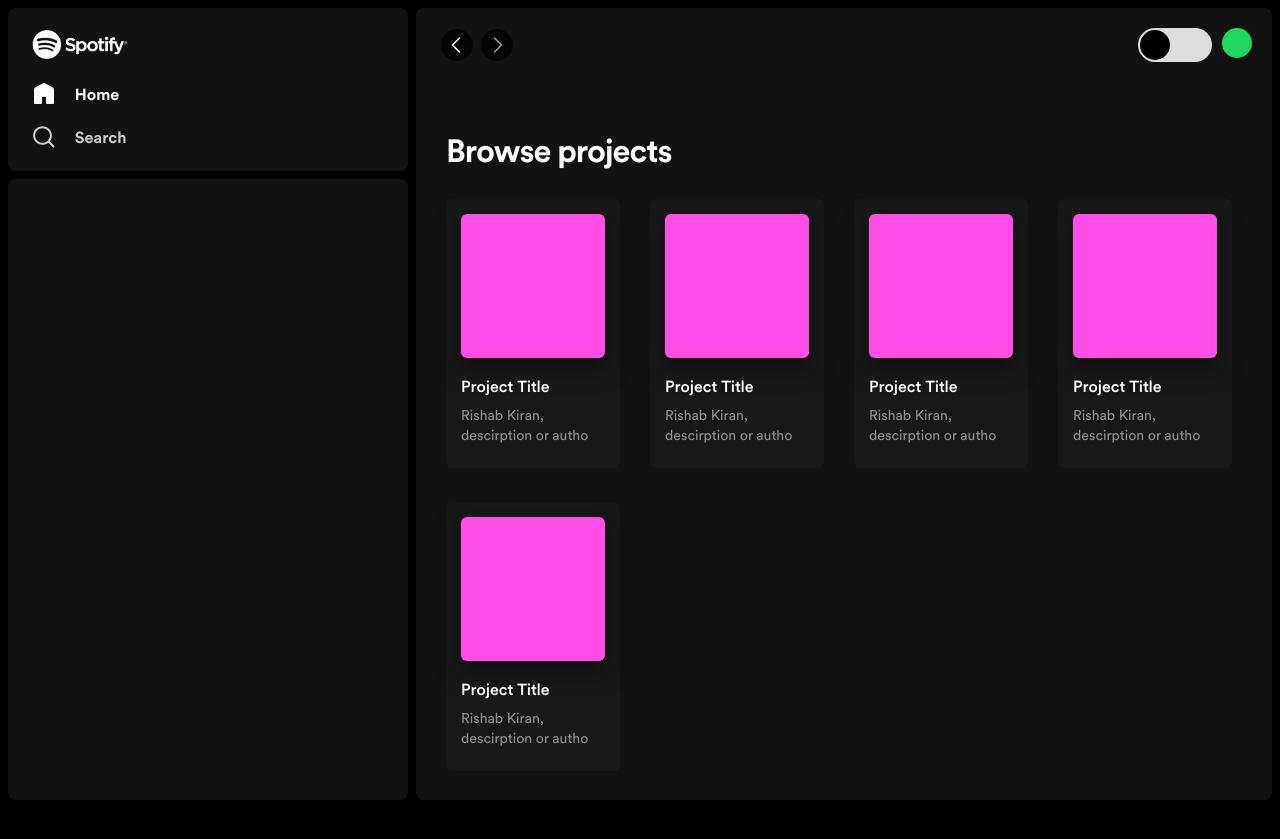
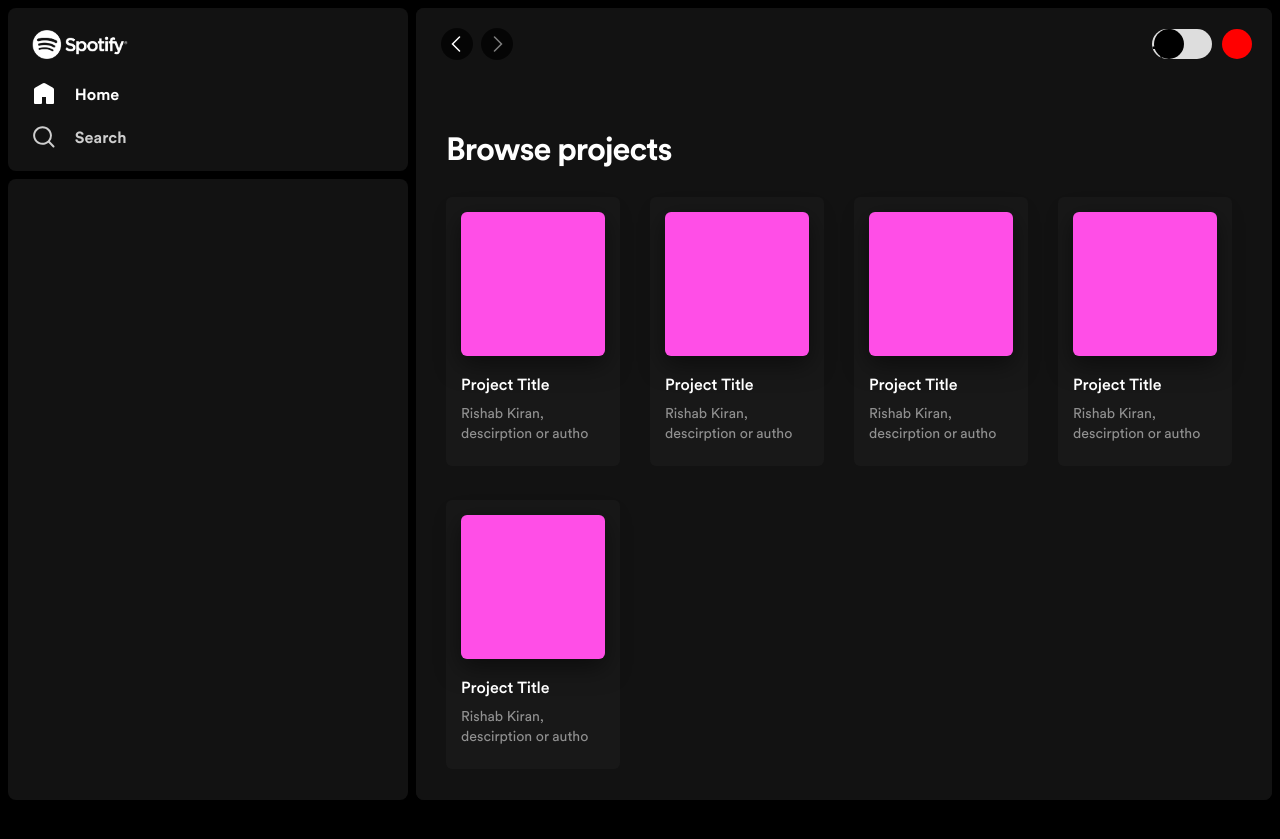
Before and after one commit to Nynence/Folio, a PHP site: page / in a window 1280 px wide. Shown: the top 839 px of the page. Run offline with PHP 8.4, Linux system fonts and the light colour scheme.

Commit message:
toggle switch last save

```diff
--- a/home.css
+++ b/home.css
@@ -49,6 +49,8 @@ h2{
     font-family: cbold;
     color: var(--t1-color);
     letter-spacing: -1px;
+    -webkit-font-smoothing: antialiased;
+
 }
 
 h3{
@@ -57,6 +59,8 @@ h3{
     font-family: cmed;
     color: var(--t1-color);
     letter-spacing: 0px;
+    -webkit-font-smoothing: antialiased;
+
 }
 
 /* Define your color variables for dark mode */
@@ -131,9 +135,13 @@ body.light-mode svg:not(.projects .list .item .play svg) {
     font-family: cbold;
     color: var(--t1-color);
     text-decoration: none;
+    -webkit-font-smoothing: antialiased;
+
 }
 
 .search{
+    -webkit-font-smoothing: antialiased;
+
     box-sizing: border-box;
     -webkit-tap-highlight-color: transparent;
     margin-block: 0px;
@@ -290,8 +298,9 @@ body.light-mode svg:not(.projects .list .item .play svg) {
     width: 30px;
     height: 30px;
     border-radius: 50%;
-    background-color: var(--accent-color);
+    background-color: red;
     cursor: pointer;
+
 }
 
 .colourbtns{
@@ -316,18 +325,18 @@ body.light-mode svg:not(.projects .list .item .play svg) {
 .toggle-switch {
     display: flex;
     align-items: center;
-    width: 70px;
+    width: 60px;
     height: 30px;
-    border-radius: 20px;
+    border-radius: 25px;
     background-color: #ddd;
     position: relative;
     cursor: pointer;
-    padding: 2px;
+    padding: 0px;
 
 }
 
 .toggle-switch input:checked + .moon {
-    transform: translateX(40px);
+    transform: translateX(33px);
 
 
 
@@ -336,11 +345,11 @@ body.light-mode svg:not(.projects .list .item .play svg) {
 .toggle-switch .moon,
 .toggle-switch .sun {
     position: absolute;
-    width: 26px;
-    height: 26px;
-    border-radius: 50%;
+    width: 30px;
+    height: 30px;
+    border-radius: 100%;
     transition: transform 0.3s ease;
-    padding: 2px;
+    padding: 0px;
     box-sizing: content-box;
 
 }
@@ -405,14 +414,14 @@ body.light-mode svg:not(.projects .list .item .play svg) {
 }
 
 .backarrow{
-    fill: currentcolor;
+    fill: var(--t1-color);
     width: var(--encore-graphic-size-decorative-smaller,16px);
     height: var(--encore-graphic-size-decorative-smaller,16px);
     opacity: .6;
 }
 
 .forwardarrow{
-    fill: currentcolor;
+    fill: var(--t2-color);
     width: var(--encore-graphic-size-decorative-smaller,16px);
     height: var(--encore-graphic-size-decorative-smaller,16px);
     opacity: .6;
@@ -445,7 +454,7 @@ body.light-mode svg:not(.projects .list .item .play svg) {
     letter-spacing: 0px;
     transform: translateX(-50%);
     background-color: rgb(66, 66, 66);
-    color: #fff;
+    color: #ffffff;
     padding: 5px 10px 7px 10px;
     border-radius: 4px;
     font-size: 0.8rem;
@@ -455,6 +464,9 @@ body.light-mode svg:not(.projects .list .item .play svg) {
     opacity: 0; /* Initially hidden */
     transition: opacity 0.4s, transform 0.4s ease; /* Add opacity transition */
     transition-delay: 0.3s; /* Delay the transition by 0.2s */
+    -webkit-font-smoothing: antialiased;
+    z-index: 10;
+
 
 }
 
@@ -526,9 +538,11 @@ body.light-mode svg:not(.projects .list .item .play svg) {
     border-radius: 100%;
     opacity: 0;
     transition: all ease 0.4s;
+
     -webkit-box-shadow: 0 8px 8px rgba(0,0,0,.3);
     box-shadow: 0 8px 8px rgba(0,0,0,.3);
 }
+
 
 .projects .list .item:hover .play svg{
     opacity: 1;
@@ -538,7 +552,7 @@ body.light-mode svg:not(.projects .list .item .play svg) {
 
 .projects .list .item .play svg:hover{
     transition: transform 0.4s ease-in-out; /* Transition for transform */
-    filter: brightness(1.02);
+    filter: brightness(1.03);
     scale: 1.04;
 }
 .projects .list .item .play svg:hover:not(:focus){
--- a/resize.js
+++ b/resize.js
@@ -5,8 +5,8 @@ window.addEventListener('DOMContentLoaded', (event) => {
     let isResizing = false;
     let initialX = 0;
 
-    // Retrieve stored sidebarWidth from localStorage or set initial width
-    let sidebarWidth = localStorage.getItem('sidebarWidth') || '400px';
+    // Retrieve stored sidebarWidth from sessionStorage or set initial width
+    let sidebarWidth = sessionStorage.getItem('sidebarWidth') || '400px';
     sidebar.style.width = sidebarWidth; // Apply stored width or initial width
 
     resizeHandle.addEventListener('mousedown', function (e) {
@@ -41,7 +41,7 @@ window.addEventListener('DOMContentLoaded', (event) => {
 
     document.addEventListener('mouseup', function (e) {
         isResizing = false;
-        // Store the updated sidebar width in localStorage
-        localStorage.setItem('sidebarWidth', sidebar.style.width);
+        // Store the updated sidebar width in sessionStorage
+        sessionStorage.setItem('sidebarWidth', sidebar.style.width);
     });
 });
```
